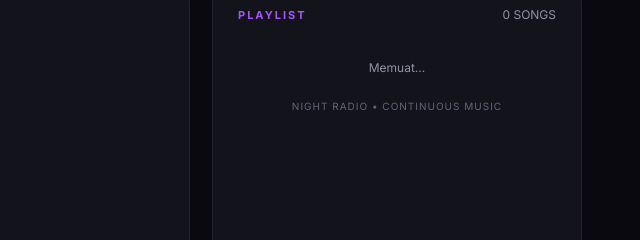
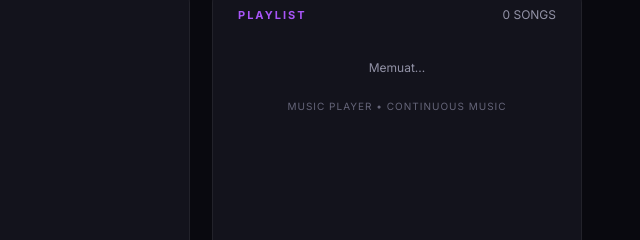
Before and after one commit to RFerX/MPlayer, a plain HTML site: page index.html in a window 1280 px wide. Shown: the part 119-359 px from the top of the page, 640-1280 px from the left. Drawn offline with Linux system fonts and the light colour scheme; a script that the page names is missing.

Commit message:
Update index.html

```diff
--- a/index.html
+++ b/index.html
@@ -5,7 +5,7 @@
 </style></head><body>
 <header><div class="logo">MUSIC <span>PLAYER</span></div><div class="tag">MUSIC PLAYER</div></header><main class="wrap"><div class="layout">
 <section class="panel player"><div class="label">NOW PLAYING</div><div id="title" class="title">Memuat playlist...</div><div id="number" class="badge">00 / 00</div><div class="progress-area"><div class="times"><span id="elapsed">00:00</span><span id="total">00:00</span></div><div id="bar" class="bar"><div id="fill" class="fill"></div></div><div class="controls"><button id="prev" class="control" title="Previous">|◀</button><button id="toggle" class="control play" title="Play/Pause">▶</button><button id="next" class="control" title="Next">▶|</button></div><div class="volume">♫ <input id="volume" type="range" min="0" max="1" step="0.01" value="0.8"></div></div></section>
-<section class="panel listpanel"><div class="listhead"><div class="label">PLAYLIST</div><div id="count" class="count">0 SONGS</div></div><div id="playlist" class="playlist"><div class="status">Memuat...</div></div><div class="footer">NIGHT RADIO • CONTINUOUS MUSIC</div></section></div><div id="status" class="status">Menghubungkan...</div></main><audio id="audio" preload="auto"></audio>
+<section class="panel listpanel"><div class="listhead"><div class="label">PLAYLIST</div><div id="count" class="count">0 SONGS</div></div><div id="playlist" class="playlist"><div class="status">Memuat...</div></div><div class="footer">MUSIC PLAYER • CONTINUOUS MUSIC</div></section></div><div id="status" class="status">Menghubungkan...</div></main><audio id="audio" preload="auto"></audio>
 <script type="module">
 import {createClient} from 'https://esm.sh/@supabase/supabase-js@2';
 import {SUPABASE_URL,SUPABASE_KEY} from './config.js';
```
